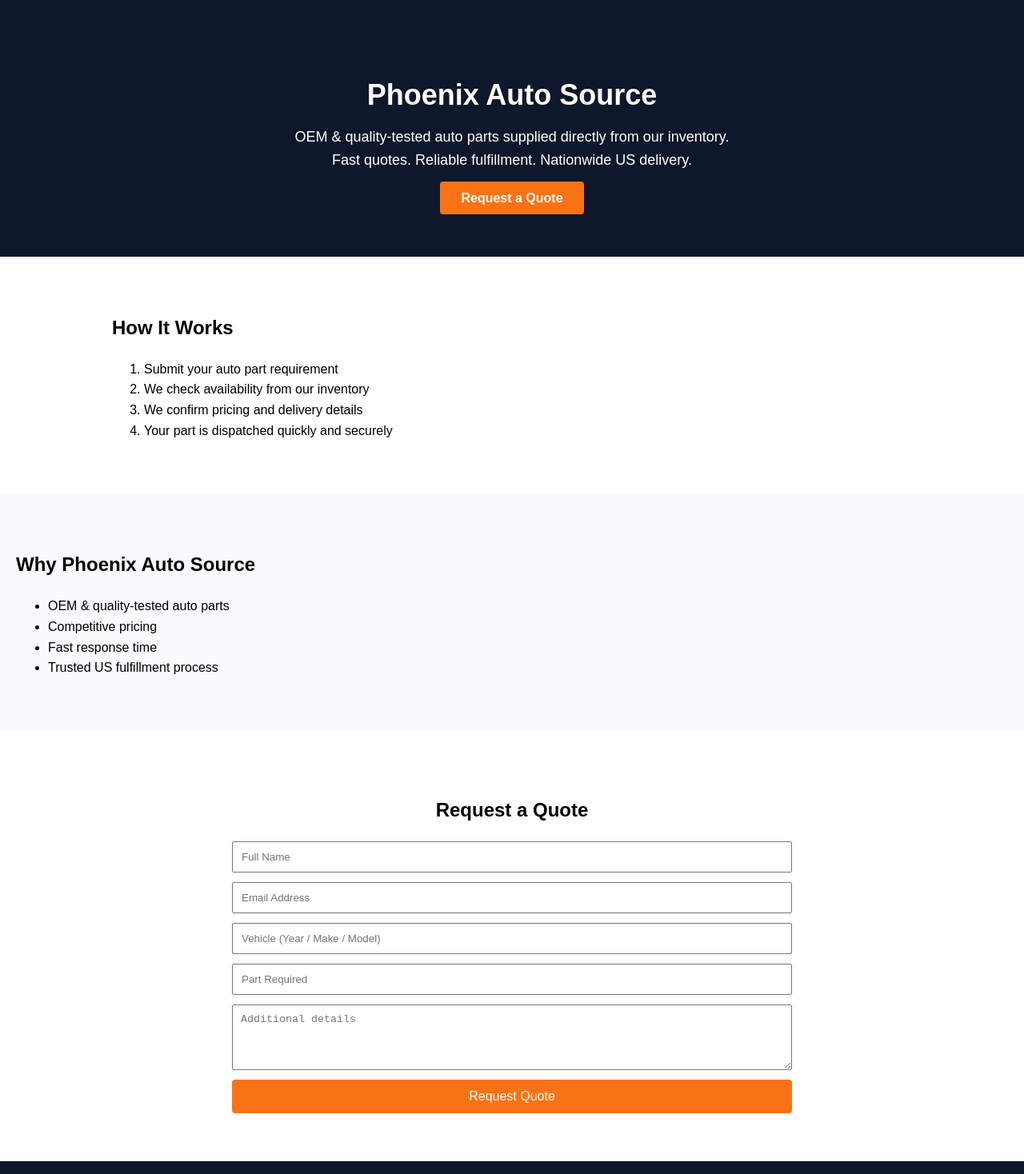
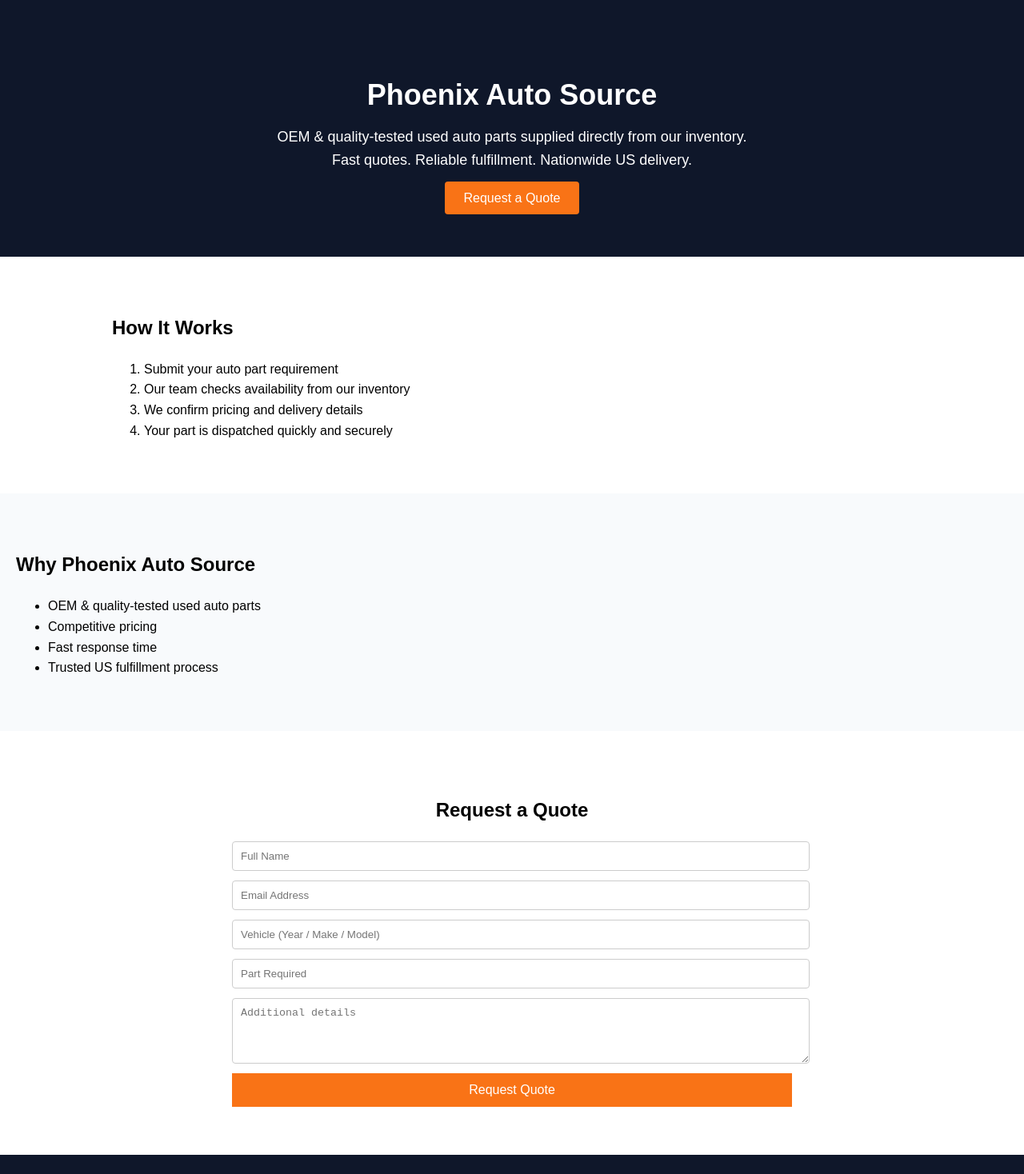
Before and after one commit to Rohith229200/Phoenixautosource, a Next.js app: page / in a window 1280 px wide. Shown: the top 1468 px of the page at 80% size. Built offline with nearby package versions, Linux system fonts and the light colour scheme.

Commit message:
Update page.jsx

```diff
--- a/app/page.jsx
+++ b/app/page.jsx
@@ -9,16 +9,15 @@ export default function Home() {
         style={{
           padding: "60px 20px",
           textAlign: "center",
-          backgroundColor: "#0f172a",
-          color: "#ffffff",
+          background: "#0f172a",
+          color: "#ffffff"
         }}
       >
         <h1 style={{ fontSize: "36px", marginBottom: "10px" }}>
           Phoenix Auto Source
         </h1>
-
-        <p style={{ fontSize: "18px", maxWidth: "720px", margin: "0 auto 20px" }}>
-          OEM & quality-tested auto parts supplied directly from our inventory.
+        <p style={{ fontSize: "18px", maxWidth: "700px", margin: "0 auto 20px" }}>
+          OEM & quality-tested used auto parts supplied directly from our inventory.
           <br />
           Fast quotes. Reliable fulfillment. Nationwide US delivery.
         </p>
@@ -26,12 +25,12 @@ export default function Home() {
         <a
           href="#quote"
           style={{
-            padding: "12px 26px",
-            backgroundColor: "#f97316",
+            padding: "12px 24px",
+            background: "#f97316",
             color: "#ffffff",
             textDecoration: "none",
             borderRadius: "4px",
-            fontWeight: "bold",
+            fontSize: "16px"
           }}
         >
           Request a Quote
@@ -39,21 +38,21 @@ export default function Home() {
       </section>
 
       {/* HOW IT WORKS */}
-      <section style={{ padding: "50px 20px", maxWidth: "1000px", margin: "auto" }}>
+      <section style={{ padding: "50px 20px", maxWidth: "1000px", margin: "0 auto" }}>
         <h2>How It Works</h2>
         <ol>
           <li>Submit your auto part requirement</li>
-          <li>We check availability from our inventory</li>
+          <li>Our team checks availability from our inventory</li>
           <li>We confirm pricing and delivery details</li>
           <li>Your part is dispatched quickly and securely</li>
         </ol>
       </section>
 
       {/* WHY US */}
-      <section style={{ padding: "50px 20px", backgroundColor: "#f8fafc" }}>
+      <section style={{ padding: "50px 20px", background: "#f8fafc" }}>
         <h2>Why Phoenix Auto Source</h2>
         <ul>
-          <li>OEM & quality-tested auto parts</li>
+          <li>OEM & quality-tested used auto parts</li>
           <li>Competitive pricing</li>
           <li>Fast response time</li>
           <li>Trusted US fulfillment process</li>
@@ -66,7 +65,7 @@ export default function Home() {
         style={{
           padding: "60px 20px",
           maxWidth: "700px",
-          margin: "0 auto",
+          margin: "0 auto"
         }}
       >
         <h2 style={{ textAlign: "center", marginBottom: "20px" }}>
@@ -83,7 +82,7 @@ export default function Home() {
             name="name"
             placeholder="Full Name"
             required
-            style={{ padding: "10px" }}
+            style={inputStyle}
           />
 
           <input
@@ -91,7 +90,7 @@ export default function Home() {
             name="email"
             placeholder="Email Address"
             required
-            style={{ padding: "10px" }}
+            style={inputStyle}
           />
 
           <input
@@ -99,7 +98,7 @@ export default function Home() {
             name="vehicle"
             placeholder="Vehicle (Year / Make / Model)"
             required
-            style={{ padding: "10px" }}
+            style={inputStyle}
           />
 
           <input
@@ -107,26 +106,25 @@ export default function Home() {
             name="part"
             placeholder="Part Required"
             required
-            style={{ padding: "10px" }}
+            style={inputStyle}
           />
 
           <textarea
             name="message"
             placeholder="Additional details"
             rows="4"
-            style={{ padding: "10px" }}
+            style={inputStyle}
           ></textarea>
 
           <button
             type="submit"
             style={{
               padding: "12px",
-              backgroundColor: "#f97316",
+              background: "#f97316",
               color: "#ffffff",
               border: "none",
               fontSize: "16px",
-              cursor: "pointer",
-              borderRadius: "4px",
+              cursor: "pointer"
             }}
           >
             Request Quote
@@ -139,8 +137,8 @@ export default function Home() {
         style={{
           padding: "20px",
           textAlign: "center",
-          backgroundColor: "#0f172a",
-          color: "#ffffff",
+          background: "#0f172a",
+          color: "#ffffff"
         }}
       >
         © {new Date().getFullYear()} Phoenix Auto Source. All rights reserved.
@@ -149,3 +147,10 @@ export default function Home() {
     </main>
   );
 }
+
+const inputStyle = {
+  width: "100%",
+  padding: "10px",
+  borderRadius: "4px",
+  border: "1px solid #ccc"
+};
```
